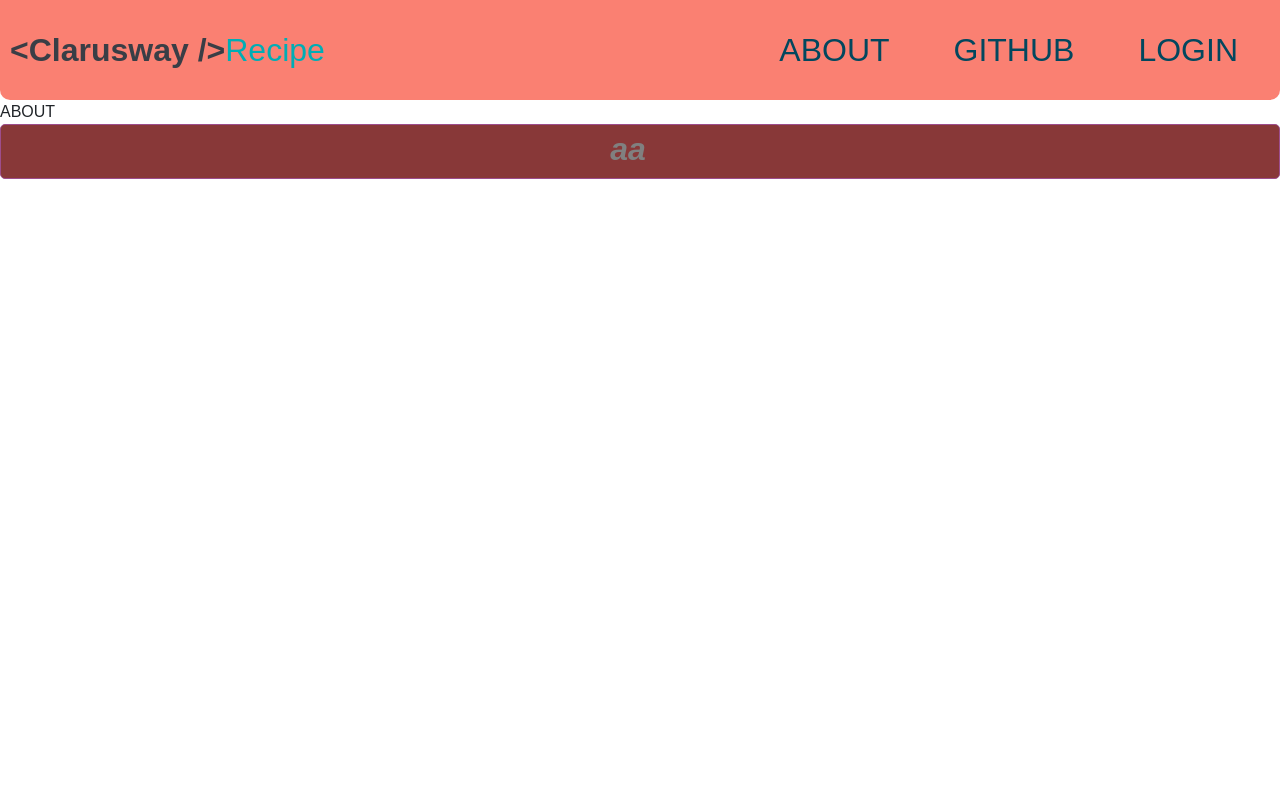
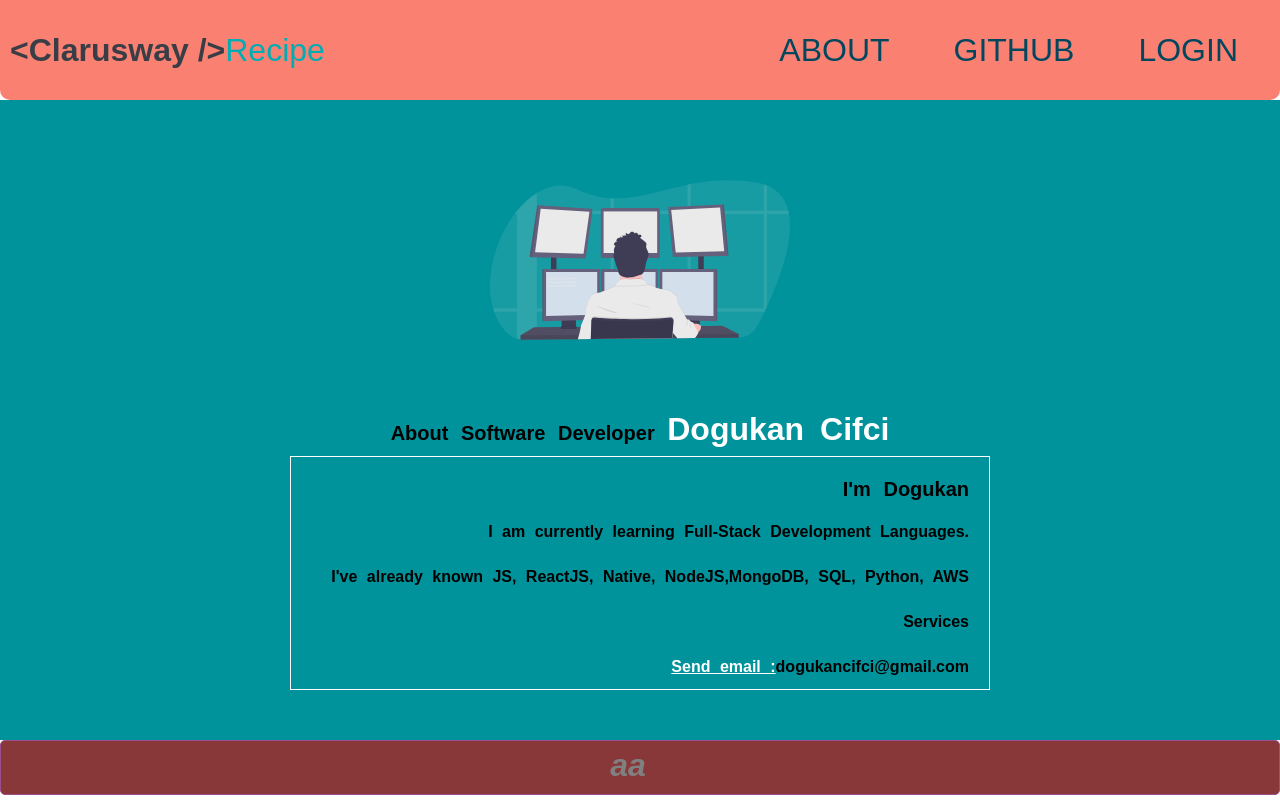
Before and after one commit to DogukanCifci/RecipeAppProject, a React (Create React App) app: page /about in a window 1280 px wide. Built offline with nearby package versions, Linux system fonts and the light colour scheme; a web font is replaced by a local one.

Commit message:
about page completed

```diff
--- a/src/App.js
+++ b/src/App.js
@@ -18,6 +18,7 @@ const App = () => {
           <Route path="/home" element={<Home />} />
           <Route path="/about" element={<About />} />
           <Route exact path="/" element={<Login />} />
+          <Route path="*" element={<Home />} />
         </Routes>
       </BrowserRouter>
     </>
--- a/src/pages/about/About.jsx
+++ b/src/pages/about/About.jsx
@@ -1,12 +1,44 @@
 import React from "react";
 import Footer from "../../components/footer/Footer";
 import Navbar from "../../components/navbar/Navbar";
-
+import {
+  AboutArticle,
+  AboutContainer,
+  AboutHeader,
+  AboutImage,
+  MySpan,
+  Text,
+} from "./AboutStyles";
+import CodingImage from "../../assets/coding.svg";
 const About = () => {
   return (
     <div>
       <Navbar />
-      ABOUT
+      <AboutContainer>
+        <AboutImage src={CodingImage} />
+        <AboutHeader>
+          About Software Developer <MySpan>Dogukan Cifci</MySpan>
+        </AboutHeader>
+        <AboutArticle>
+          <AboutHeader dogukan style={{ textAlign: "right" }}>
+            I'm Dogukan
+          </AboutHeader>
+          <Text>I am currently learning Full-Stack Development Languages.</Text>
+          <Text>
+            I've already known JS, ReactJS, Native, NodeJS,MongoDB, SQL, Python,
+            AWS Services
+          </Text>
+          <Text>
+            <span
+              mailto="dogukancifci@gmail.com"
+              style={{ textDecoration: "underline", color: "white" }}
+            >
+              Send email :
+            </span>
+            dogukancifci@gmail.com
+          </Text>
+        </AboutArticle>
+      </AboutContainer>
       <Footer />
     </div>
   );
--- a/src/pages/about/AboutStyles.jsx
+++ b/src/pages/about/AboutStyles.jsx
@@ -0,0 +1,46 @@
+import styled from "styled-components";
+
+export const AboutContainer = styled.div`
+  background-color: #00939c;
+  display: flex;
+  flex-direction: column;
+  justify-content: center;
+  padding-bottom: 40px;
+  min-height: 80vh;
+`;
+
+export const AboutImage = styled.img`
+  width: 300px;
+  height: 300px;
+  margin: 0 auto;
+`;
+
+export const MySpan = styled.span`
+  color: white;
+  font-size: 2rem;
+`;
+
+export const AboutHeader = styled.h5`
+  font-weight: 900;
+  color: black;
+  word-spacing: 7px;
+  text-align: center;
+`;
+
+export const AboutArticle = styled.div`
+  border: 1px solid white;
+  width: 700px;
+  margin: 0 auto;
+  background-color: #00939c;
+  text-align: end;
+  padding-right: 20px;
+  padding-top: 20px;
+  color: black;
+  line-height: 45px;
+  word-spacing: 5px;
+`;
+
+export const Text = styled.div`
+  color: black;
+  font-weight: 600;
+`;
```
Also changed, not shown: asal.js (added, +15 -0 lines).
